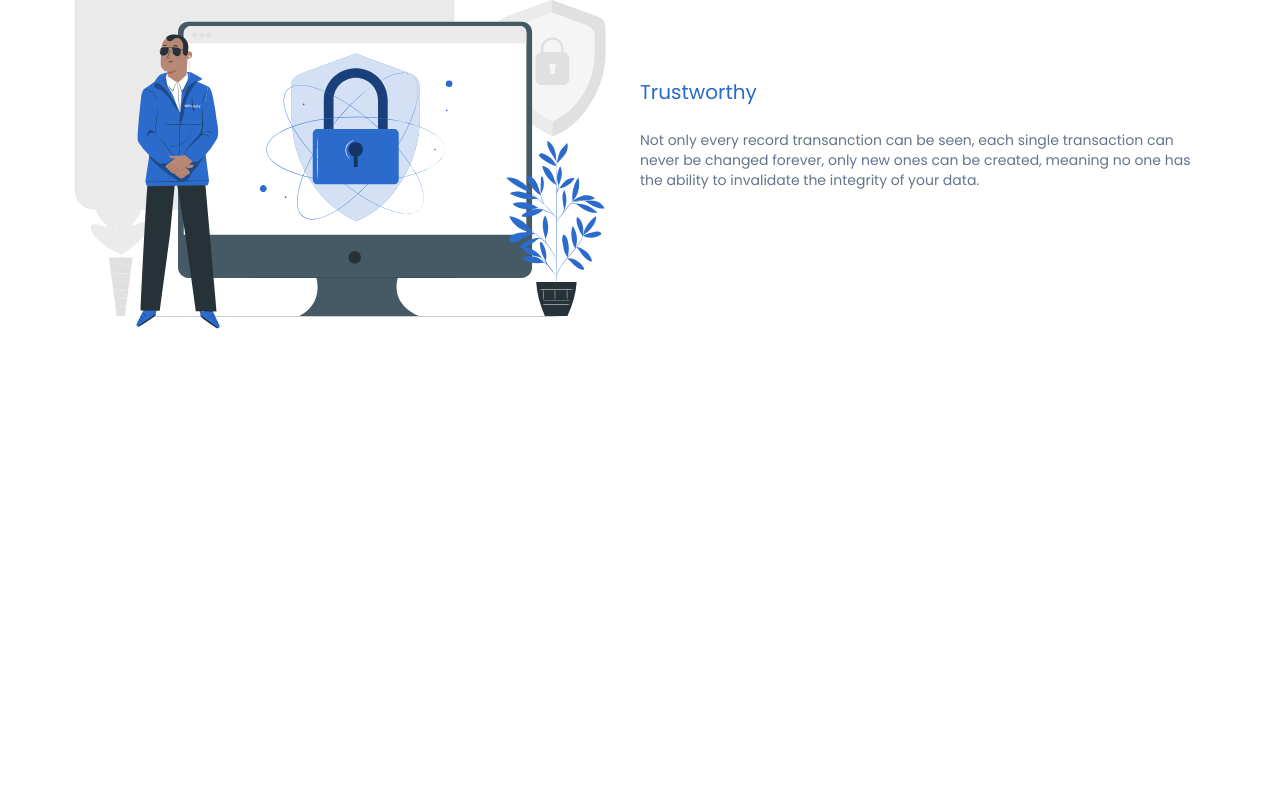
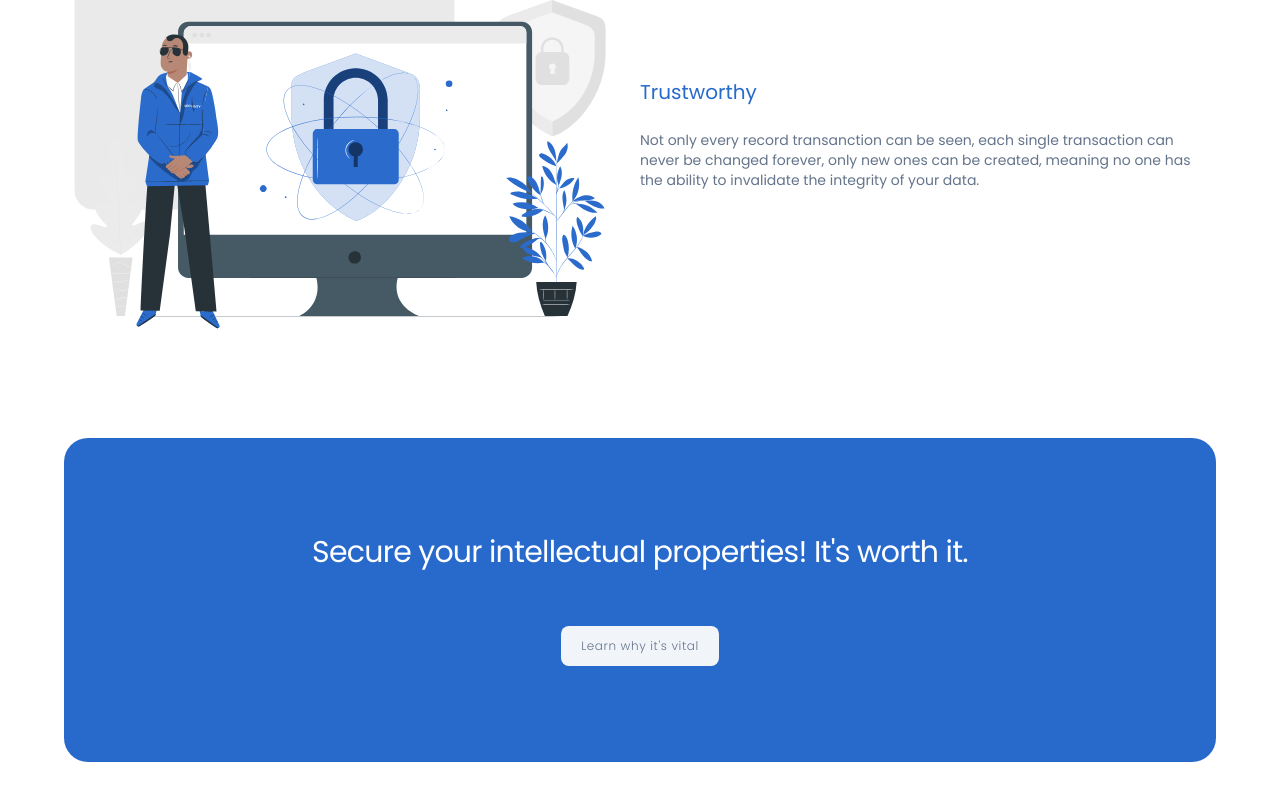
Before and after one commit to codelabmw/patents-malawi, a Vue app: page / in a window 1280 px wide. Shown: the part 1657-2457 px from the top of the page. Before the commit the page ends 2063 px from the top, so only its background shows below. Built offline with nearby package versions, Linux system fonts and the light colour scheme.

Commit message:
jumbletron done

```diff
--- /dev/null
+++ b/src/components/TertiaryButton.vue
@@ -0,0 +1,27 @@
+<script lang="ts" setup>
+import { RouterLink } from 'vue-router';
+
+defineProps({
+    label: { type: String, required: true },
+    href: {
+        type: String,
+        required: false,
+        default: ''
+    }
+})
+</script>
+
+<template>
+    <button v-if="!href"
+        class="w-full px-5 py-3 mt-6 text-xs font-light tracking-wider transition-colors duration-300 transform rounded-lg text-muted-foreground bg-muted lg:w-auto hover:bg-muted/95 focus:outline-none focus:bg-muted/95">{{
+            label }}
+    </button>
+
+    <span v-if="href">
+        <RouterLink :to="href!"
+            class="inline-block w-full px-5 py-3 mt-6 text-xs font-light tracking-wider transition-colors duration-300 transform rounded-lg text-muted-foreground bg-muted lg:w-auto hover:bg-muted/95 focus:outline-none focus:bg-muted/95">
+            {{
+                label }}
+        </RouterLink>
+    </span>
+</template>
--- a/src/views/Guests/HomeView.vue
+++ b/src/views/Guests/HomeView.vue
@@ -2,6 +2,7 @@
 import NavBar from '@/components/NavBar.vue';
 import PrimaryButton from '@/components/PrimaryButton.vue';
 import SecondaryButton from '@/components/SecondaryButton.vue';
+import TertiaryButton from '@/components/TertiaryButton.vue';
 import TheFeature from '@/components/TheFeature.vue';
 </script>
 
@@ -55,7 +56,17 @@ import TheFeature from '@/components/TheFeature.vue';
       </div>
 
       <!-- JUMBLETRON -->
+      <div class="mx-auto bg-primary w-[90%] my-20 rounded-3xl">
+        <div class="flex flex-col items-center px-4 py-24 text-center">
+          <h2 class="text-2xl font-normal tracking-tight text-primary-foreground xl:text-3xl">
+            Secure your intellectual properties! It's worth it.
+          </h2>
 
+          <div class="inline-flex w-full mt-8 sm:w-auto">
+            <TertiaryButton class="text-muted-foreground" label="Learn why it's vital" />
+          </div>
+        </div>
+      </div>
     </div>
   </main>
 </template>
```
